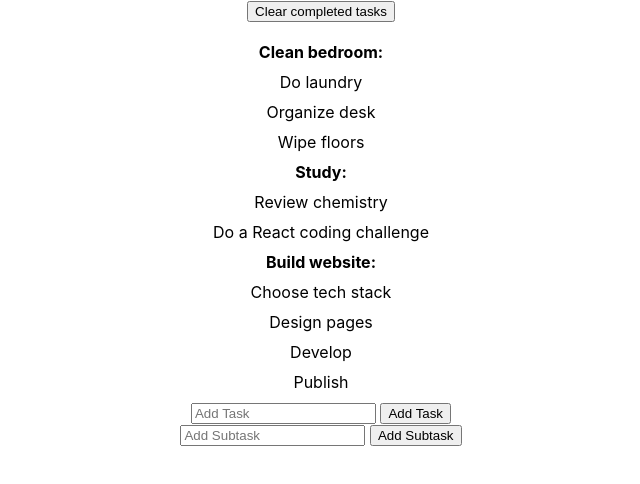
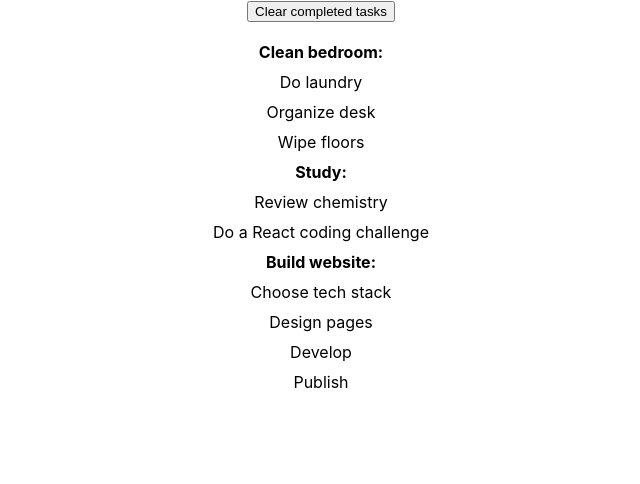
Before and after one commit to RahulYele141/task, a React (Create React App) app: page / in a window 1280 px wide. Shown: the top 484 px of the page, without its empty margins (319-959 px from the left). Built offline with nearby package versions, Linux system fonts and the light colour scheme.

Commit message:
Task checking and  subtask checking is working, Can remove cleared tasks

```diff
--- a/src/tasks/tasks.component.jsx
+++ b/src/tasks/tasks.component.jsx
@@ -66,11 +66,6 @@ const Tasks = () => {
     setTasksList(updated);
   };
 
-  // const addTask = (e) => {
-  //   console.log(e.target.id);
-  //   tasksList.push();
-  // };
-
   const removeTasks = () => {
     const filtered = tasksList.filter((tk) => tk.completed === false);
 
@@ -116,12 +111,6 @@ const Tasks = () => {
             </div>
           </div>
         ))}
-        <span>
-          <input id='#tasks' placeholder='Add Task' /> <button>Add Task</button>
-          <br />
-          <input id='#subtasks' placeholder='Add Subtask' />{" "}
-          <button>Add Subtask</button>
-        </span>
       </div>
     </div>
   );
```
